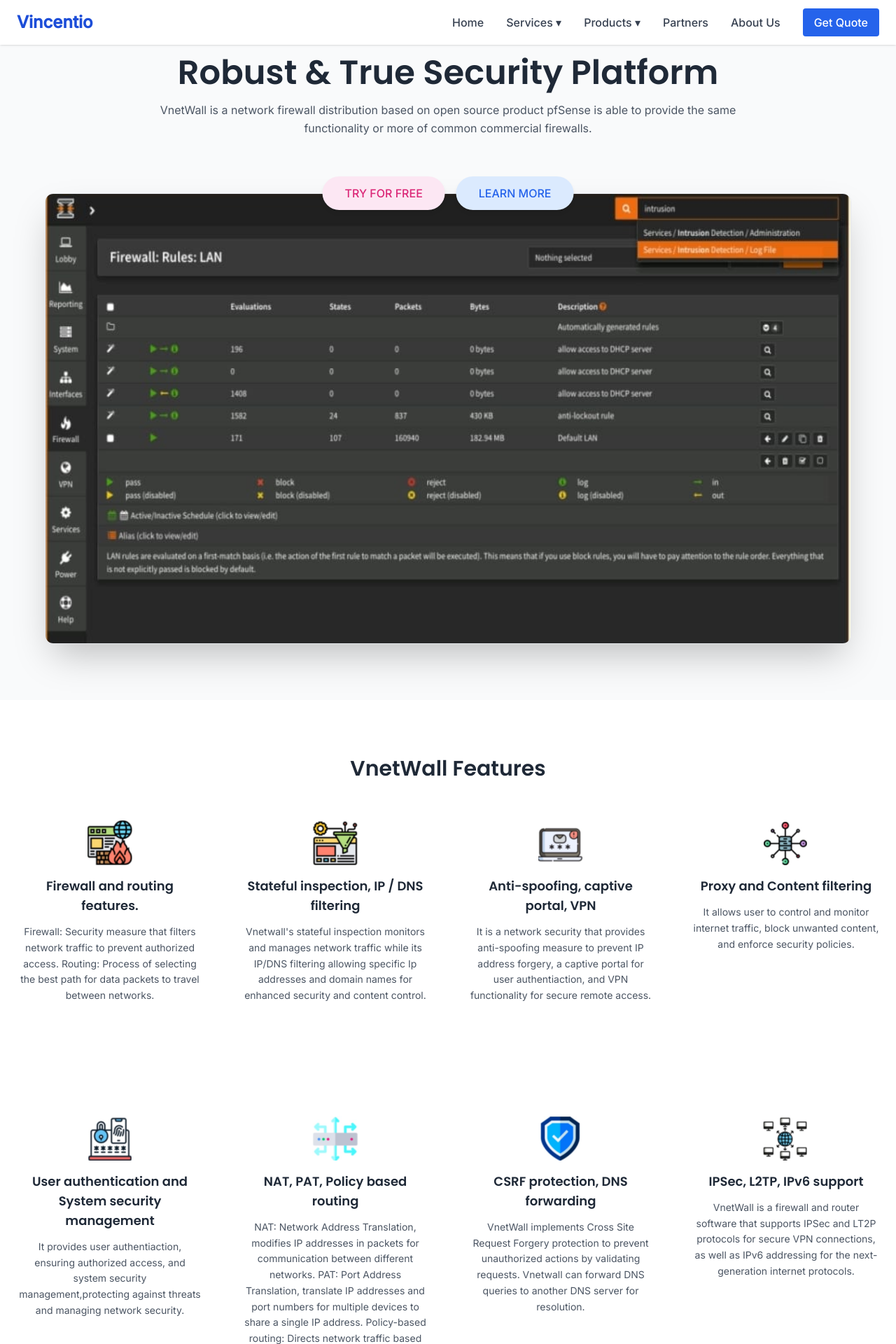
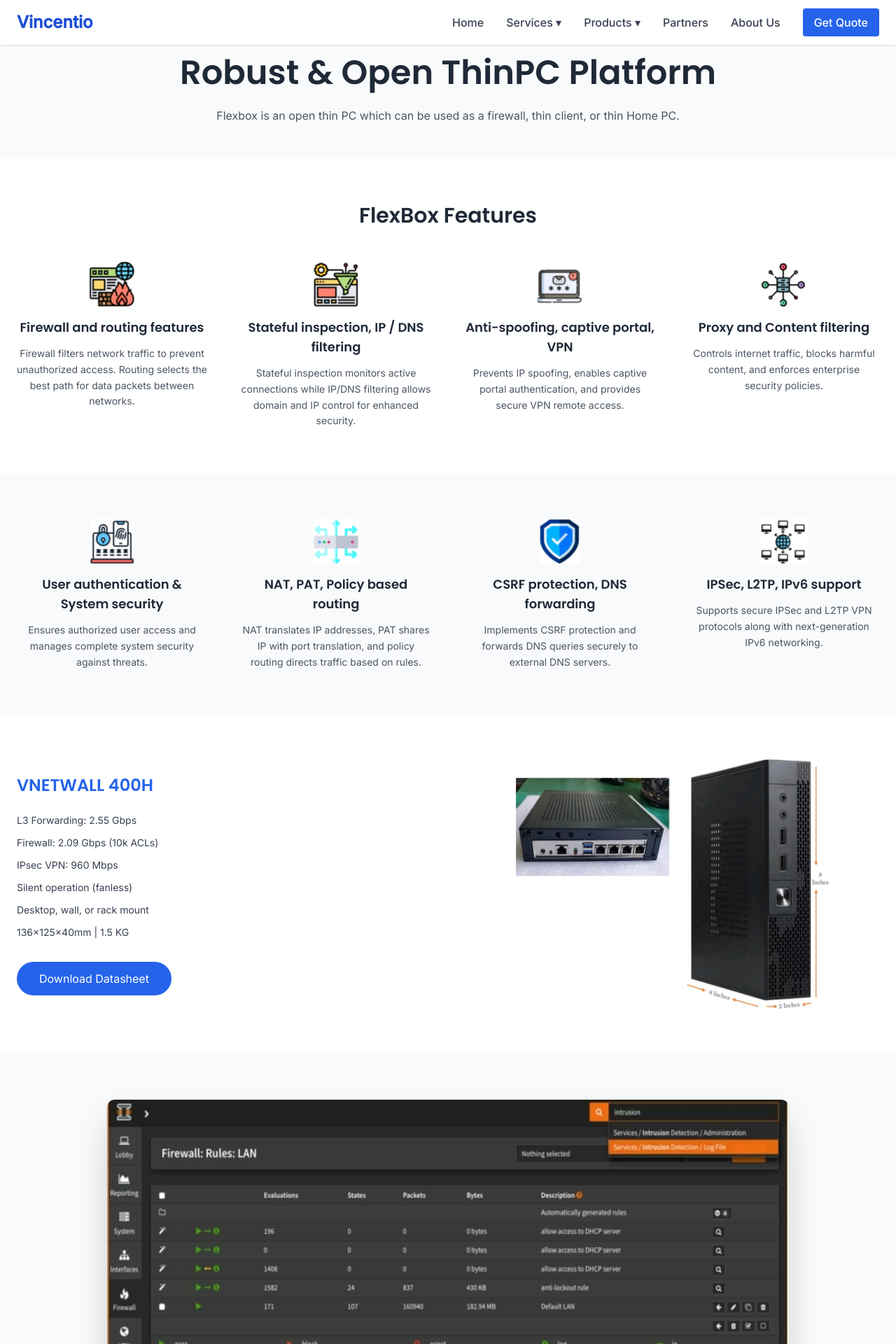
Before and after one commit to 9936shwetasingh/vincentio-react, a React (Vite) app: page /products/vnetwall in a window 1280 px wide. Shown: the top 1920 px of the page at 70% size. Built offline with nearby package versions, Linux system fonts and the light colour scheme.

Commit message:
Removed 300E image

```diff
--- a/src/pages/VnetMox.jsx
+++ b/src/pages/VnetMox.jsx
@@ -325,8 +325,6 @@
 </section>
 
 
-
-
 {/* ================= SUPPORT & DOCUMENTATION SECTION ================= */}
 <section className="py-24">
   <div className="max-w-7xl mx-auto px-6">
--- a/src/pages/VnetWall.jsx
+++ b/src/pages/VnetWall.jsx
@@ -9,6 +9,7 @@
       ref={ref}
       className={`
         transition-all duration-700 ease-out
+        transform
         ${show ? "opacity-100 translate-y-0" : "opacity-0 translate-y-10"}
       `}
       style={{ transitionDelay: `${delay}ms` }}
@@ -31,198 +32,116 @@
 };
 
 const Vnetwall = () => {
+  const [imageRef, imageShow] = useScrollAnimation();
+
   return (
     <div className="w-full bg-white">
+
       {/* HERO SECTION */}
-<section className="py-20 bg-gray-50">
+      <section className="pt-20 pb-12 bg-gray-50">
         <div className="max-w-7xl mx-auto px-6 text-center">
 
-    <h1 className="text-4xl md:text-5xl font-light text-gray-800 mb-4 animate-fade-in">
-      Robust & True Security Platform
+          <h1 className="text-4xl md:text-5xl font-light text-gray-800 mb-6">
+            Robust & Open ThinPC Platform
           </h1>
 
-    <p className="text-gray-600 max-w-4xl mx-auto mb-20 leading-relaxed animate-fade-in delay-200">
-      VnetWall is a network firewall distribution based on open source product
-      pfSense is able to provide the same functionality or more of common
-      commercial firewalls.
+          <p className="text-gray-600 max-w-3xl mx-auto leading-relaxed">
+            Flexbox is an open thin PC which can be used as a firewall, thin client, or thin Home PC.
           </p>
 
-    {/* IMAGE + BUTTON OVERLAY */}
-    <div className="relative max-w-6xl mx-auto group">
-
-      {/* BUTTONS */}
-      <div className="
-        absolute -top-6 left-1/2 -translate-x-1/2
-        flex gap-4 z-10
-        animate-slide-down
-      ">
-        <a
-          href="https://opnsense.org/download/"
-          target="_blank"
-          rel="noopener noreferrer"
-          className="
-            px-8 py-3 rounded-full
-            bg-pink-100 text-pink-600 font-medium
-            shadow-md
-            transition-all duration-300
-            hover:bg-pink-600 hover:text-white
-            hover:-translate-y-1 hover:shadow-xl
-          "
-        >
-          TRY FOR FREE
-        </a>
-
-        <a
-          href="https://docs.opnsense.org/"
-          target="_blank"
-          rel="noopener noreferrer"
-          className="
-            px-8 py-3 rounded-full
-            bg-blue-100 text-blue-600 font-medium
-            shadow-md
-            transition-all duration-300
-            hover:bg-blue-600 hover:text-white
-            hover:-translate-y-1 hover:shadow-xl
-          "
-        >
-          LEARN MORE
-        </a>
-      </div>
-                  {/* IMAGE */}
-      <div
-        className="
-          bg-white rounded-xl shadow-2xl border overflow-hidden
-          transform transition-all duration-700
-          scale-95 opacity-0
-          animate-image-in
-          group-hover:scale-[1.02]
-        "
-      >
-        <img
-          src="/images/Vnetwall.jpg"
-          alt="VnetWall Dashboard"
-          className="w-full object-cover"
-        />
-      </div>
-    </div>
         </div>
       </section>
 
       {/* FEATURE SECTION */}
-<section className="py-20 bg-white">
+      <section className="py-16 bg-white">
         <div className="max-w-7xl mx-auto px-6">
 
-    <h2 className="text-3xl font-light text-center text-gray-800 mb-14">
-      VnetWall Features
+          <h2 className="text-3xl font-light text-center text-gray-800 mb-12">
+            FlexBox Features
           </h2>
 
-    <div className="grid md:grid-cols-4 gap-14 text-center">
+          <div className="grid md:grid-cols-4 gap-12 text-center">
             {[
               {
                 img: "/images/Routing.png",
-          title: "Firewall and routing features.",
-          desc:
-          <p>Firewall: Security measure that filters network traffic to prevent authorized access. Routing: Process of selecting the
-            best path for data packets to travel between networks.</p>
+                title: "Firewall and routing features",
+                desc: "Firewall filters network traffic to prevent unauthorized access. Routing selects the best path for data packets between networks."
               },
               {
                 img: "/images/feature.png",
                 title: "Stateful inspection, IP / DNS filtering",
-          desc:
-          <p> Vnetwall's stateful inspection monitors and manages network traffic while its IP/DNS filtering allowing
-                  specific Ip addresses and domain names for enhanced security and content control.</p>
-
+                desc: "Stateful inspection monitors active connections while IP/DNS filtering allows domain and IP control for enhanced security."
               },
               {
                 img: "/images/VPN.png",
                 title: "Anti-spoofing, captive portal, VPN",
-          desc:
-           <p>It is a network security that provides anti-spoofing measure to prevent IP address forgery, a
-            captive portal for user authentiaction, and VPN functionality for secure remote access.
-           </p>
+                desc: "Prevents IP spoofing, enables captive portal authentication, and provides secure VPN remote access."
               },
               {
                 img: "/images/proxy.png",
                 title: "Proxy and Content filtering",
-          desc:
-            <p>It allows user to control and monitor internet traffic, block unwanted content, and enforce security policies. </p>
+                desc: "Controls internet traffic, blocks harmful content, and enforces enterprise security policies."
               }
             ].map((item, i) => (
               <FeatureItem key={i} {...item} delay={i * 150} />
             ))}
           </div>
+
         </div>
       </section>
 
       {/* SECOND FEATURE ROW */}
-<section className="max-w-7xl mx-auto py-20 px-6 grid md:grid-cols-4 gap-14 text-center">
+      <section className="py-16 bg-gray-50">
+        <div className="max-w-7xl mx-auto px-6 grid md:grid-cols-4 gap-12 text-center">
           {[
             {
               icon: "/images/system.png",
-      title: "User authentication and System security management",
-      desc:
-        <p>It provides user authentiaction, ensuring authorized access, and system security management,protecting against
-          threats and managing network security.
-        </p>
+              title: "User authentication & System security",
+              desc: "Ensures authorized user access and manages complete system security against threats."
             },
             {
               icon: "/images/NAt.png",
               title: "NAT, PAT, Policy based routing",
-      desc:
-        <p>NAT: Network Address Translation, modifies IP addresses in packets for communication between different networks. PAT:
-          Port Address Translation, translate IP addresses and port numbers for multiple devices to share a single IP address.
-            Policy-based routing: Directs network traffic based on pre-defined policies or criteria, allowing control over
-            how data is routed.
-        </p>
+              desc: "NAT translates IP addresses, PAT shares IP with port translation, and policy routing directs traffic based on rules."
             },
             {
               icon: "/images/DNS.png",
               title: "CSRF protection, DNS forwarding",
-      desc:
-        <p>VnetWall implements Cross Site Request Forgery protection to prevent unauthorized actions by validating
-          requests. Vnetwall can forward DNS queries to another DNS server for resolution.
-        </p>
+              desc: "Implements CSRF protection and forwards DNS queries securely to external DNS servers."
             },
             {
               icon: "/images/IPse.png",
               title: "IPSec, L2TP, IPv6 support",
-      desc:
-        <p>VnetWall is a firewall and router software that supports IPSec and LT2P protocols for secure VPN connections, as well
-          as IPv6 addressing for the next-generation internet protocols.
-        </p>
+              desc: "Supports secure IPSec and L2TP VPN protocols along with next-generation IPv6 networking."
             }
           ].map((item, i) => (
             <FeatureItem key={i} {...item} delay={i * 150} />
           ))}
+        </div>
       </section>
 
-
-
       {/* VNETWALL 400H */}
-<section className="max-w-7xl mx-auto py-16 px-6 grid md:grid-cols-2 gap-10 items-center">
+      <section className="py-16">
+        <div className="max-w-7xl mx-auto px-6 grid md:grid-cols-2 gap-12 items-center">
           <div>
-    <h2 className="text-2xl font-semibold mb-4 text-blue-600">
+            <h2 className="text-2xl font-semibold mb-6 text-blue-600">
               VNETWALL 400H
             </h2>
 
-    <ul className="text-gray-700 space-y-2 text-sm">
+            <ul className="text-gray-700 space-y-3 text-sm">
               <li>L3 Forwarding: 2.55 Gbps</li>
               <li>Firewall: 2.09 Gbps (10k ACLs)</li>
               <li>IPsec VPN: 960 Mbps</li>
               <li>Silent operation (fanless)</li>
-      <li>Put on a desktop, wall, or rack</li>
-      <li>Dimension & weight – 136×125×40mm | 1.5 KG</li>
+              <li>Desktop, wall, or rack mount</li>
+              <li>136×125×40mm | 1.5 KG</li>
             </ul>
 
-    {/* DOWNLOAD BUTTON */}
             <a
               href="https://vincentio.in/wp-content/uploads/2023/07/Vnetwall-400H-datasheet.pdf"
               target="_blank"
               rel="noopener noreferrer"
-      className="inline-block mt-6 px-8 py-3 rounded-full
-                 bg-blue-500 text-white text-sm font-medium
-                 transition-all duration-300
-                 hover:bg-blue-700 hover:shadow-lg hover:-translate-y-1"
+              className="inline-block mt-8 px-8 py-3 rounded-full bg-blue-600 text-white hover:bg-blue-700 transition"
             >
               Download Datasheet
             </a>
@@ -231,167 +150,39 @@
           <img
             src="/images/400H.jpg"
             alt="VNETWALL 400H"
-    className="mx-auto"
+            className="mx-auto max-w-sm md:max-w-md"
           />
+        </div>
       </section>
 
-          {/* VNETWALL 3000E */}
-<section className="py-20 bg-[#f5f6f7]">
-  <div className="max-w-7xl mx-auto px-6">
-    <div className="grid md:grid-cols-2 gap-14 items-center">
-
-      {/* LEFT IMAGE */}
-      <div className="flex justify-center">
+      {/* HERO IMAGE WITH ANIMATION */}
+      <section className="py-16 bg-gray-50">
+        <div className="max-w-5xl mx-auto px-6">
+          <div
+            ref={imageRef}
+            className={`
+              rounded-xl shadow-2xl border overflow-hidden
+              transform transition-all duration-1000 ease-out
+              hover:scale-105
+              ${imageShow ? "opacity-100 scale-100" : "opacity-0 scale-95"}
+            `}
+          >
             <img
-          src="/images/300E.png"
-          alt="VNETWALL 3000E"
-          className="w-full max-w-xl object-contain"
+              src="/images/Vnetwall.jpg"
+              alt="VnetWall Dashboard"
+              className="w-full h-auto object-contain"
             />
           </div>
-
-      {/* RIGHT CONTENT */}
-      <div>
-        <h2 className="text-3xl font-semibold text-[#5b8fcf] mb-4">
-          VNETWALL 3000E
-        </h2>
-
-        <p className="text-gray-700 mb-6 leading-relaxed">
-          The VNETWALL 3000E is ideal for remote office, small/medium
-          business, edge deployments, and enterprise networks. It
-          provides enterprise-class performance in a rack mount
-          form-factor. The VNETWALL 3000E provides flexible port
-          configurations to support 1 to 10 Gbps WAN capabilities
-          across RJ45, SFP, and SFP+ ports.
-        </p>
-
-        <ul className="space-y-3 text-gray-700">
-          <li>• L3 Forwarding: 50.6 Gbps</li>
-          <li>• Firewall: 50.55 Gbps</li>
-          <li>• IPsec VPN: 6.24 Gbps</li>
-          <li>• Rack mount and Redundant power supply</li>
-          <li>• 2x 10 GbE and 2x 10G SFP+ onboard</li>
-          <li>• 4x configurable modules (8x 1G) or (2x 10G)</li>
-        </ul>
-      </div>
-    </div>
-  </div>
-</section>
-          {/* PRICING */}
-<section className="bg-gray-50 py-20">
-  <div className="max-w-7xl mx-auto px-6 grid md:grid-cols-3 gap-12 text-center">
-
-    {/* 400H */}
-    <div
-      className="group px-8 py-10
-                 bg-blue-50/40
-                 hover:bg-blue-100/60
-                 transition-all duration-300"
-    >
-      <h3 className="text-blue-600 mb-2 group-hover:text-blue-700">
-        VNETWALL 400H
-      </h3>
-
-      <h2 className="text-3xl font-bold mb-4 text-gray-800 group-hover:text-blue-800 transition">
-        ₹ 80,000
-      </h2>
-
-      <p className="text-sm text-gray-600 leading-relaxed group-hover:text-gray-800 transition">
-        Intel Quad core 2.7 Ghz<br />
-        4GB RAM, 128GB SSD<br />
-        4 x 1Gbps Ethernet<br />
-        2 VPN clients supported<br />
-        2.5 Gbps throughput<br />
-        Advanced Security and Routing features
-      </p>
-
-      <button
-        className="mt-6 px-7 py-2 rounded-full
-                   bg-gray-800 text-white text-sm
-                   transition-all duration-300
-                   group-hover:bg-blue-600"
-      >
-        CONTACT NOW
-      </button>
-    </div>
-
-    {/* 3000V */}
-    <div
-      className="group px-8 py-10
-                 bg-blue-50/40
-                 hover:bg-blue-100/60
-                 transition-all duration-300"
-    >
-      <h3 className="text-blue-600 mb-2 group-hover:text-blue-700">
-        VNETWALL 3000V
-      </h3>
-
-      <h2 className="text-3xl font-bold mb-4 text-gray-800 group-hover:text-blue-800 transition">
-        ₹ 3,00,000
-      </h2>
-
-      <p className="text-sm text-gray-600 leading-relaxed group-hover:text-gray-800 transition">
-        Virtual appliance<br />
-        KVM, VMware, AWS supported<br />
-        100 VPN clients supported<br />
-        10 Gbps throughput<br />
-        IDS / IPS support<br />
-        24 ports max supported, HA support
-      </p>
-
-      <button
-        className="mt-6 px-7 py-2 rounded-full
-                   bg-gray-800 text-white text-sm
-                   transition-all duration-300
-                   group-hover:bg-blue-600"
-      >
-        CONTACT NOW
-      </button>
-    </div>
-
-    {/* 3000E */}
-    <div
-      className="group px-8 py-10
-                 bg-blue-50/40
-                 hover:bg-blue-100/60
-                 transition-all duration-300"
-    >
-      <h3 className="text-blue-600 mb-2 group-hover:text-blue-700">
-        VNETWALL 3000E
-      </h3>
-
-      <h2 className="text-3xl font-bold mb-4 text-gray-800 group-hover:text-blue-800 transition">
-        ₹ 10,00,000
-      </h2>
-
-      <p className="text-sm text-gray-600 leading-relaxed group-hover:text-gray-800 transition">
-        Intel 12 core 2.1 Ghz<br />
-        64GB RAM (upto 256GB)<br />
-        32 x 1Gbps Ethernet<br />
-        700 VPN clients supported<br />
-        50 Gbps throughput<br />
-        IDS / IPS Support, HA
-      </p>
-
-      <button
-        className="mt-6 px-7 py-2 rounded-full
-                   bg-gray-800 text-white text-sm
-                   transition-all duration-300
-                   group-hover:bg-blue-600"
-      >
-        CONTACT NOW
-      </button>
-    </div>
-
         </div>
       </section>
 
       {/* SUPPORT SECTION */}
-<section className="py-20">
+      <section className="py-16">
         <div className="max-w-7xl mx-auto px-6">
-    <div className="bg-blue-600 rounded-md px-10 py-14 flex flex-col md:flex-row justify-between items-center">
+          <div className="bg-blue-600 rounded-xl px-10 py-14 flex flex-col md:flex-row justify-between items-center">
 
             <div>
-        <h2 className="text-white text-3xl mb-2">
+              <h2 className="text-white text-3xl mb-3">
                 Support and documentation
               </h2>
               <p className="text-white text-lg">
@@ -399,27 +190,19 @@
               </p>
             </div>
 
-      {/* READ MORE BUTTON */}
             <a
               href="https://docs.opnsense.org/"
               target="_blank"
               rel="noopener noreferrer"
-        className="mt-6 md:mt-0
-                   inline-block
-                   bg-red-500 text-white
-                   px-8 py-3 rounded-full
-                   font-medium
-                   transition-all duration-300
-                   hover:bg-white hover:text-red-500
-                   hover:shadow-lg"
+              className="mt-6 md:mt-0 bg-red-500 text-white px-8 py-3 rounded-full hover:bg-white hover:text-red-500 transition"
             >
               READ MORE
             </a>
 
           </div>
         </div>
+      </section>
 
-</section>
     </div>
   );
 };
```
Also changed, not shown: public/images/300E.png (deleted). Lines whose indentation alone changed are shown as unchanged.
